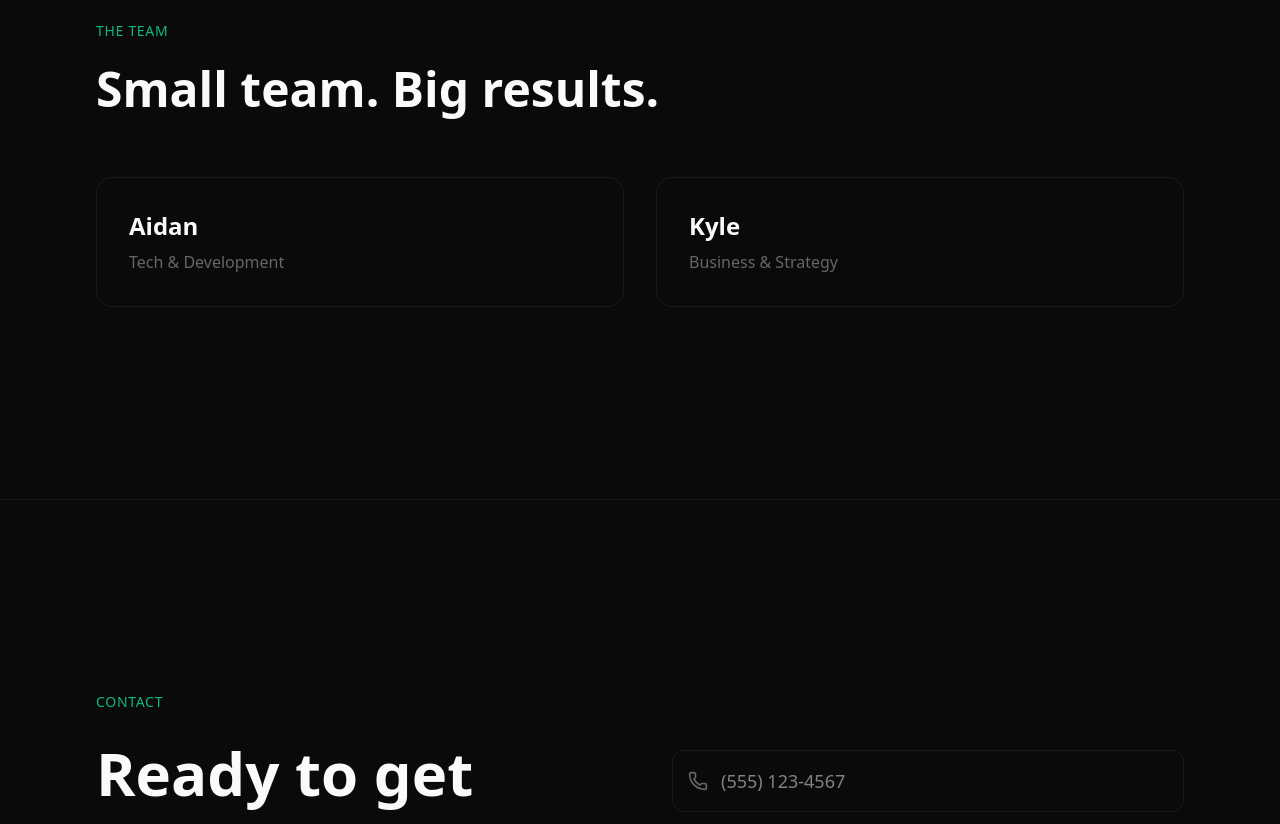
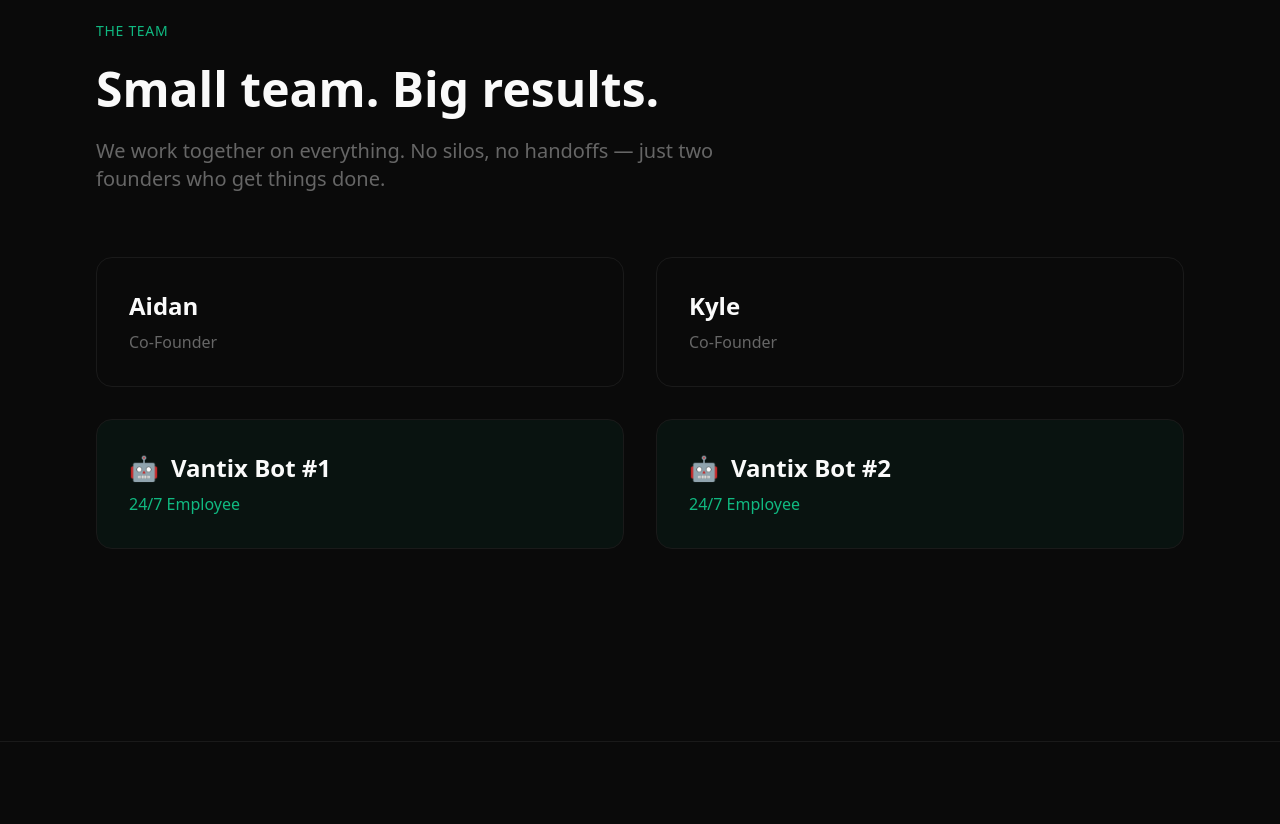
Before and after one commit to AidanFromm/vantix, a Next.js app: page / in a window 1280 px wide. Shown: the part 4220-5044 px from the top of the page. Built offline with nearby package versions, Linux system fonts and the light colour scheme.

Commit message:
👥 Team section - co-founders + 24/7 bots

```diff
--- a/src/app/page.tsx
+++ b/src/app/page.tsx
@@ -299,6 +299,16 @@ function Testimonial() {
 
 // Team
 function Team() {
+  const founders = [
+    { name: 'Aidan', role: 'Co-Founder' },
+    { name: 'Kyle', role: 'Co-Founder' },
+  ];
+
+  const bots = [
+    { name: 'Vantix Bot #1', role: '24/7 Employee' },
+    { name: 'Vantix Bot #2', role: '24/7 Employee' },
+  ];
+
   return (
     <section className="py-32 md:py-48 px-6 md:px-12 lg:px-24">
       <div className="max-w-6xl mx-auto">
@@ -308,20 +318,38 @@ function Team() {
           </p>
         </RevealText>
         <RevealText delay={0.1}>
-          <h2 className="text-3xl md:text-5xl font-bold mb-16">
+          <h2 className="text-3xl md:text-5xl font-bold mb-6">
             Small team. Big results.
           </h2>
         </RevealText>
+        <RevealText delay={0.15}>
+          <p className="text-[var(--color-muted)] text-xl mb-16 max-w-2xl">
+            We work together on everything. No silos, no handoffs — just two founders who get things done.
+          </p>
+        </RevealText>
 
-        <div className="grid md:grid-cols-2 gap-8">
-          {[
-            { name: 'Aidan', role: 'Tech & Development' },
-            { name: 'Kyle', role: 'Business & Strategy' },
-          ].map((member, i) => (
+        {/* Founders */}
+        <div className="grid md:grid-cols-2 gap-8 mb-8">
+          {founders.map((member, i) => (
             <RevealText key={i} delay={0.2 + i * 0.1}>
               <div className="p-8 border border-[var(--color-border)] rounded-2xl hover:border-[var(--color-accent)] transition-colors">
                 <h3 className="text-2xl font-bold mb-2">{member.name}</h3>
                 <p className="text-[var(--color-muted)]">{member.role}</p>
+              </div>
+            </RevealText>
+          ))}
+        </div>
+
+        {/* Bots */}
+        <div className="grid md:grid-cols-2 gap-8">
+          {bots.map((bot, i) => (
+            <RevealText key={i} delay={0.4 + i * 0.1}>
+              <div className="p-8 border border-[var(--color-border)] rounded-2xl bg-[var(--color-accent)]/5 hover:border-[var(--color-accent)] transition-colors">
+                <div className="flex items-center gap-3 mb-2">
+                  <span className="text-2xl">🤖</span>
+                  <h3 className="text-2xl font-bold">{bot.name}</h3>
+                </div>
+                <p className="text-[var(--color-accent)]">{bot.role}</p>
               </div>
             </RevealText>
           ))}
```
